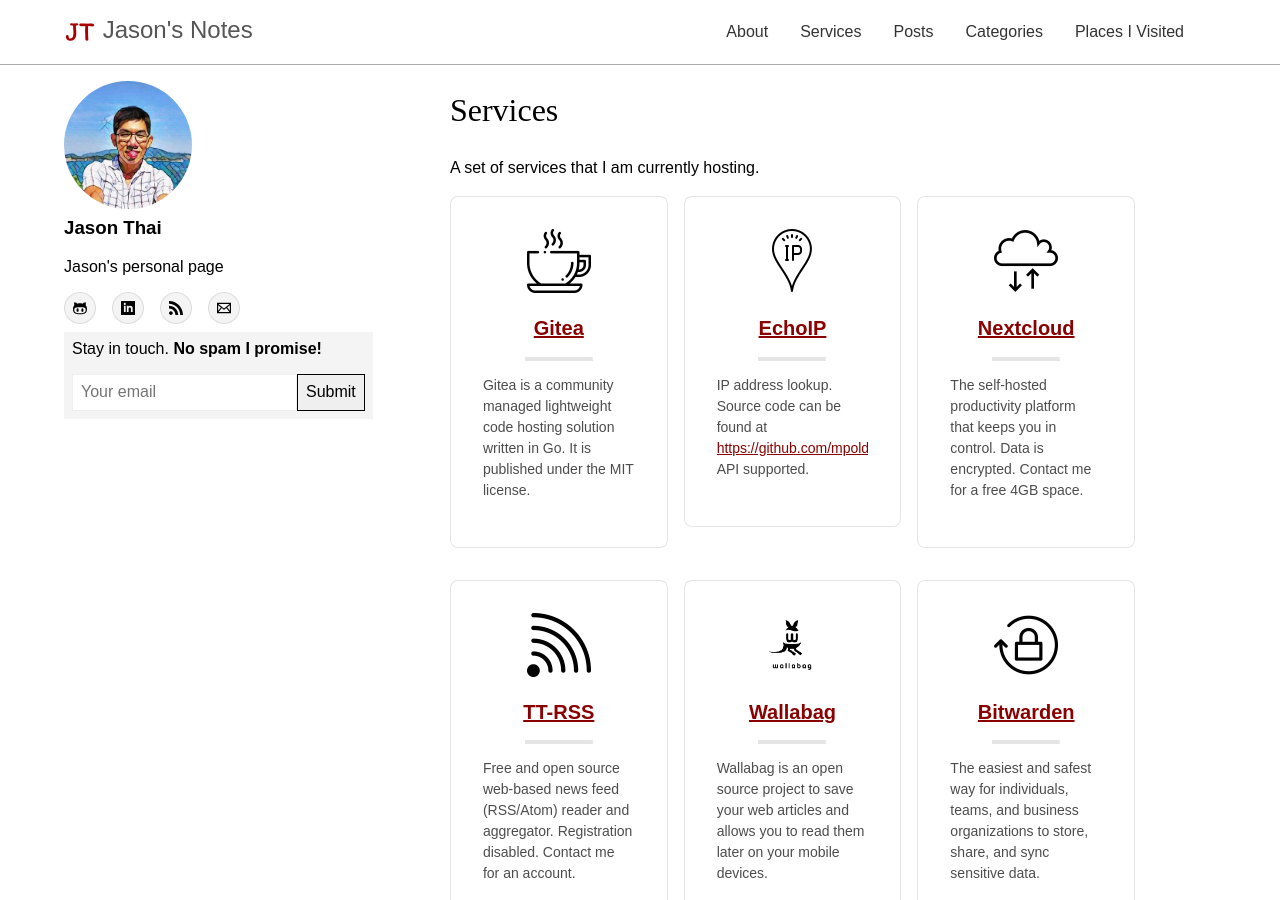
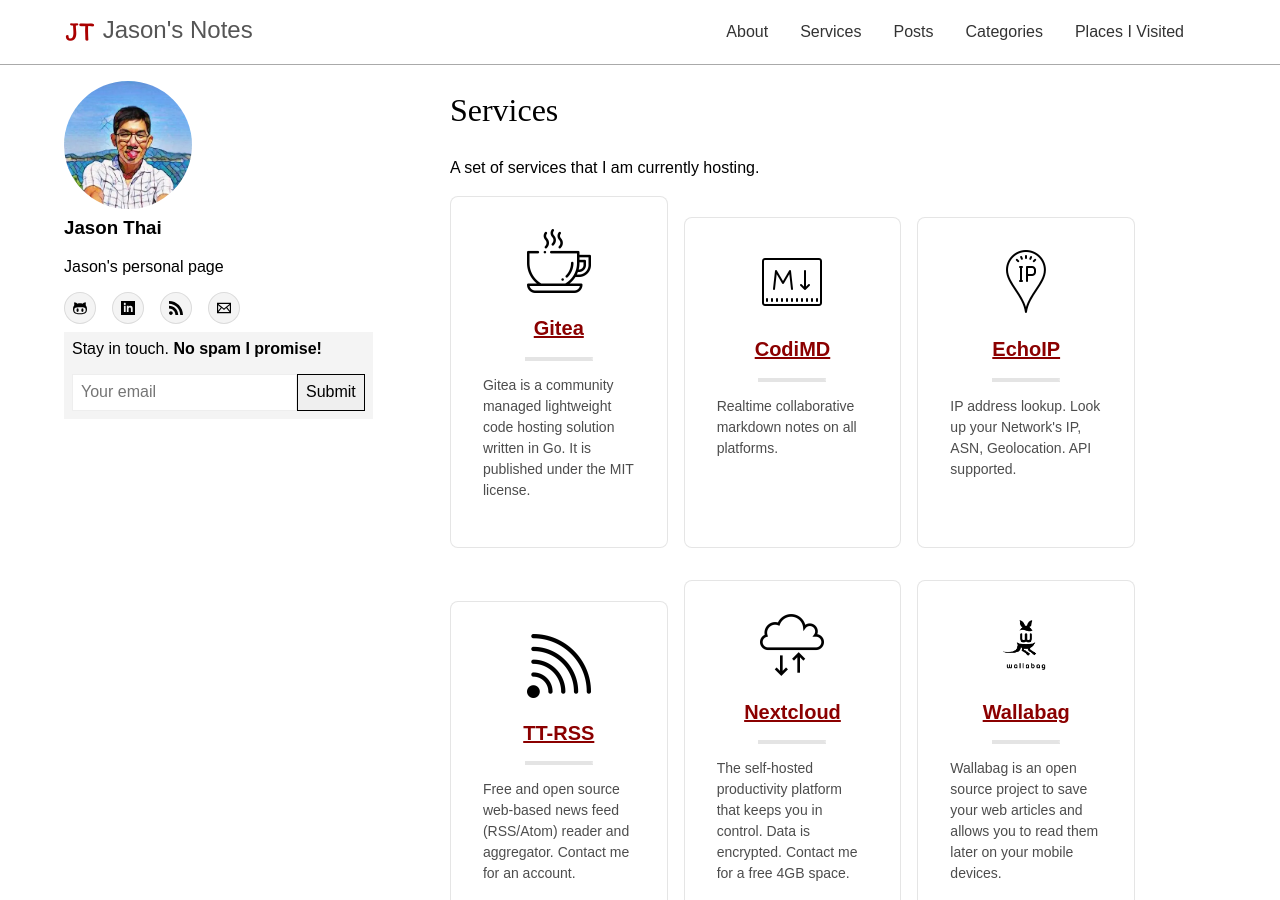
Before and after one commit to jasontthai/jasonthai.me, a Jekyll site: the page built from services.html, in a window 1280 px wide and 900 px high. Built offline with Jekyll 4.4.1, drawn with Linux system fonts in a browser that asks for light colours.

Commit message:
Add CodiMD service

```diff
--- a/_data/services.yml
+++ b/_data/services.yml
@@ -3,20 +3,25 @@
   url: https://git.jasonthai.me
   icon: /assets/img/services/gitea.png
 
+- name: CodiMD
+  description: Realtime collaborative markdown notes on all platforms. <br> <br> <br>
+  url: https://md.jasonthai.me
+  icon: /assets/img/services/markdown.png
+
 - name: EchoIP
-  description: IP address lookup. Source code can be found at <a href="https://github.com/mpolden/echoip">https://github.com/mpolden/echoip</a>. API supported.
+  description: IP address lookup. Look up your Network's IP, ASN, Geolocation. API supported. <br> <br>
   url: https://ip.jasonthai.me
   icon: /assets/img/services/ip.png
+
+- name: TT-RSS
+  description: Free and open source web-based news feed (RSS/Atom) reader and aggregator. Contact me for an account.
+  url: https://rss.jasonthai.me
+  icon: /assets/img/services/rss.png
 
 - name: Nextcloud
   description: The self-hosted productivity platform that keeps you in control. Data is encrypted. Contact me for a free 4GB space.
   url: https://cloud.jasonthai.me
   icon: /assets/img/services/cloud.png
-
-- name: TT-RSS
-  description: Free and open source web-based news feed (RSS/Atom) reader and aggregator. Registration disabled. Contact me for an account.
-  url: https://rss.jasonthai.me
-  icon: /assets/img/services/rss.png
 
 - name: Wallabag
   description: Wallabag is an open source project to save your web articles and allows you to read them later on your mobile devices.
--- a/services.html
+++ b/services.html
@@ -8,7 +8,7 @@
 <div>
     <div class="flex-auto">
         {% for service in site.data.services %}
-        <article class="fl w-30-ns bg-white br3 pa3 pa4-ns mv3 ba b--black-10 mr1 mr3-l">
+        <article class="dib v-bottom w-30-ns bg-white br3 pa3 pa4-ns mv3 ba b--black-10 mr1 mr3-l">
             <div class="tc">
                 <img class="h3 w3 dib" src="{{ service.icon }}" title="{{ service.name }}">
                     <h1 class="f4">
```
Also changed, not shown: assets/img/services/markdown.png (added), 1 other file.
